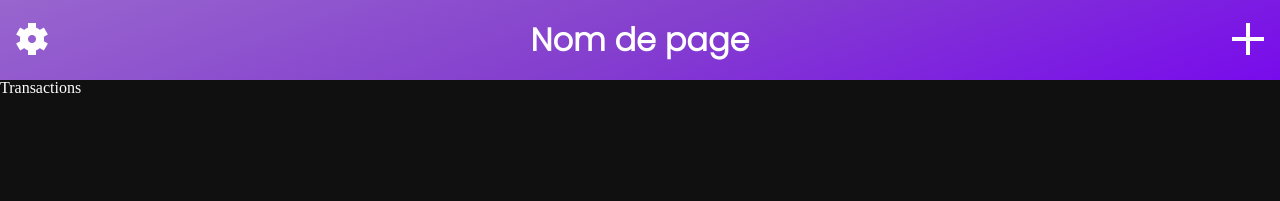
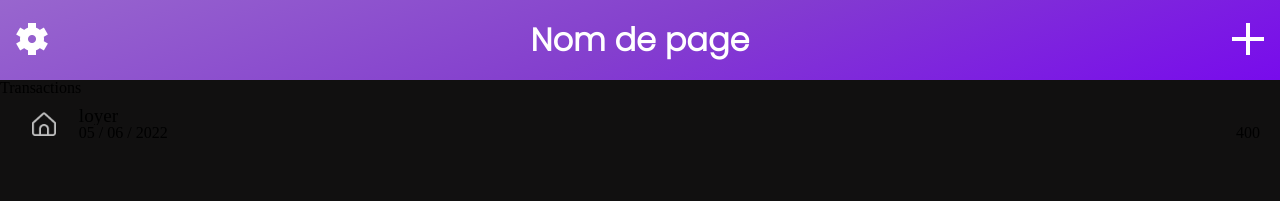
Before and after one commit to Dash293/Budget-manager, a React (Vite) app in the folder frontend/: page / in a window 1280 px wide. Shown: the top 201 px of the page. Built offline with nearby package versions, Linux system fonts and the light colour scheme.

Commit message:
import activity card in page

```diff
--- a/frontend/src/components/Cards/ActivityCard/index.jsx
+++ b/frontend/src/components/Cards/ActivityCard/index.jsx
@@ -1,7 +1,8 @@
 import propTypes from "prop-types";
+import logo from "@assets/icons/housing.png";
 import SActivityCard from "./style";
 
-export default function ActivityCard({ name, amount, logo, date }) {
+export default function ActivityCard({ name, amount, date }) {
   return (
     <SActivityCard>
       <div className="activityCard">
@@ -17,7 +18,6 @@ export default function ActivityCard({ name, amount, logo, date }) {
 }
 
 ActivityCard.propTypes = {
-  logo: propTypes.string.isRequired,
   name: propTypes.string.isRequired,
   date: propTypes.string.isRequired,
   amount: propTypes.number.isRequired,
--- a/frontend/src/components/Cards/ActivityCard/style.jsx
+++ b/frontend/src/components/Cards/ActivityCard/style.jsx
@@ -15,7 +15,7 @@ export default styled.section`
     margin-right: 0.8rem;
   }
   h1 {
-    font: var(--color-font-primary);
+    color: var(--color-font-primary);
     font-weight: 500;
     align-items: center;
     font-size: 1.2rem;
@@ -23,14 +23,9 @@ export default styled.section`
     white-space: nowrap;
     overflow: hidden;
   }
-  h3 {
-    font: var(--color-font-primary);
-    align-items: center;
-    font-size: 1.1rem;
-    font-weight: 300;
-  }
+
   h2 {
-    font: var(--color-font-primary);
+    color: var(--color-font-primary);
     height: 3vh;
     position: absolute;
     right: 20px;
--- a/frontend/src/pages/Home/index.jsx
+++ b/frontend/src/pages/Home/index.jsx
@@ -1,9 +1,11 @@
+import ActivityCard from "@components/Cards/ActivityCard";
 import SHome from "./style";
 
 function Home() {
   return (
     <SHome>
       <p>Transactions</p>
+      <ActivityCard name="loyer" date="05 / 06 / 2022" amount={400} />
     </SHome>
   );
 }
--- a/frontend/src/pages/Home/style.jsx
+++ b/frontend/src/pages/Home/style.jsx
@@ -5,6 +5,6 @@ export default styled.main`
   box-sizing: border-box;
   height: 80vh;
   p {
-    color: white;
+    color: var(--color-icons-font);
   }
 `;
```
Also changed, not shown: frontend/src/assets/icons/housing.png (added).
